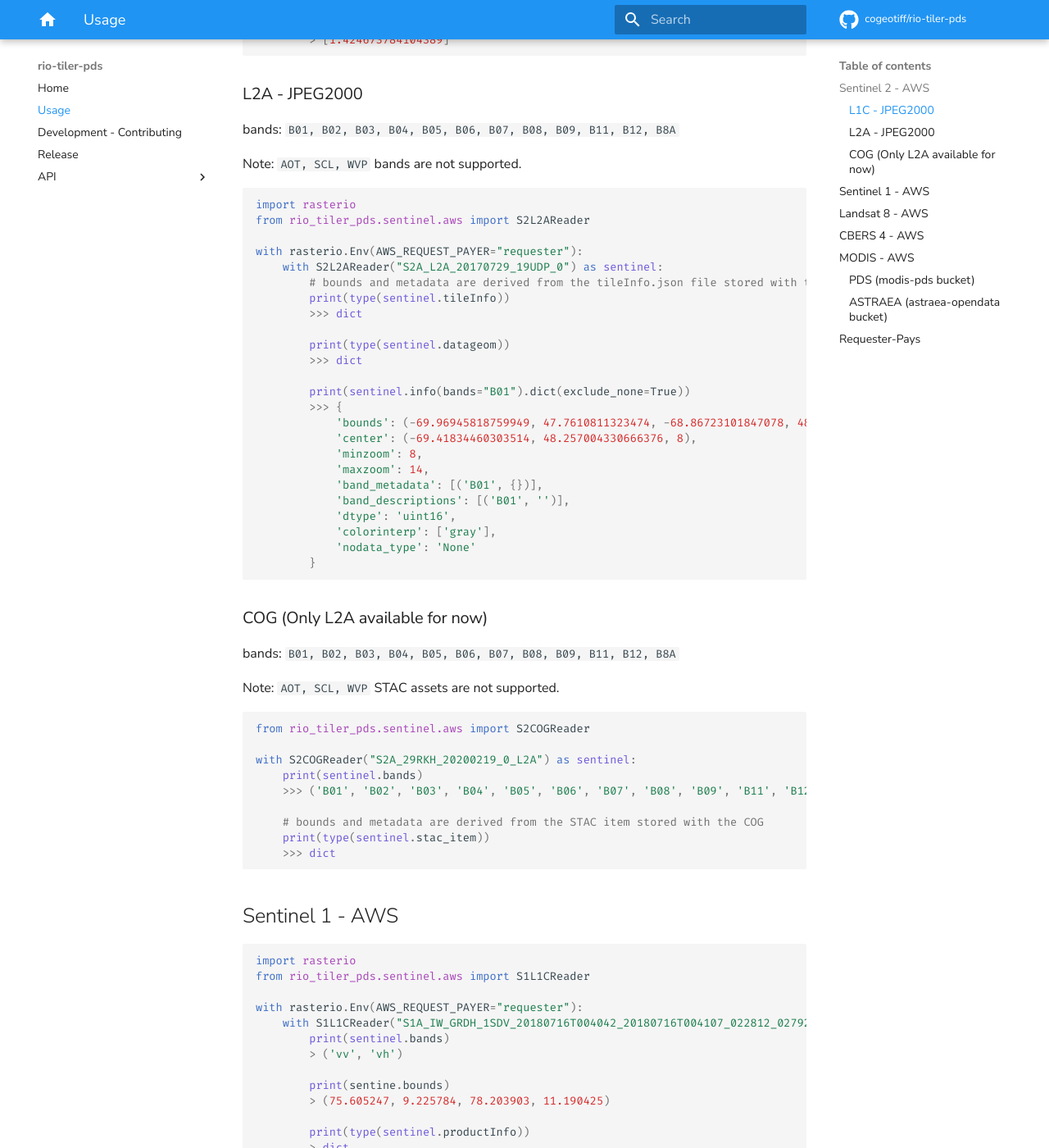
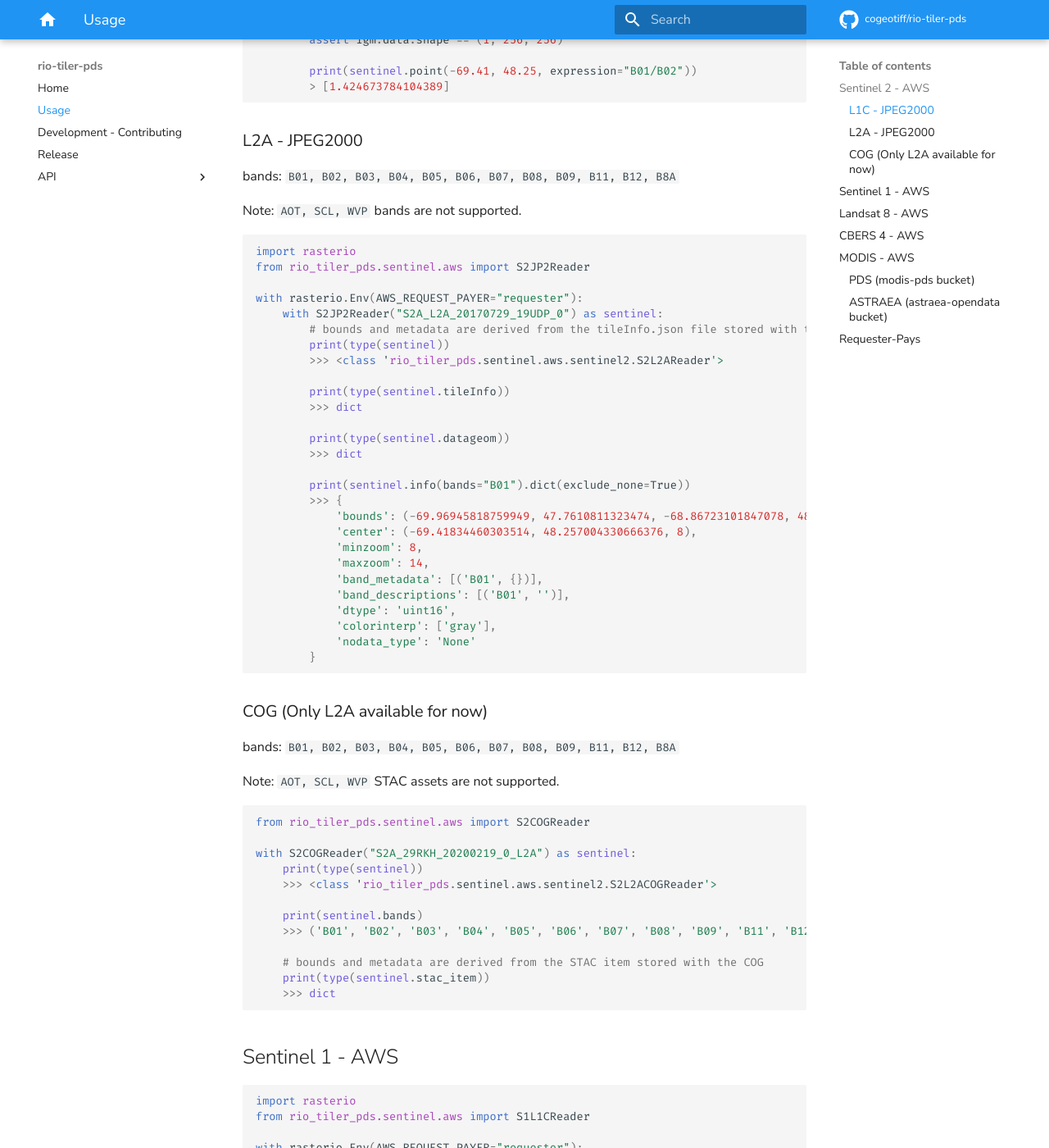
Before and after one commit to cogeotiff/rio-tiler-pds, an MkDocs documentation site: the page built from docs/usage.md, in a window 1280 px wide and 1400 px high, scrolled down 1413 px. Shown: the whole window at 82% size. Built offline with MkDocs 1.6.1 and Material for MkDocs 9.7.7, drawn with Linux system fonts in a browser that asks for light colours; comment, search, counter and statistics services are not loaded; some of the changed text lies outside the part shown.

Commit message:
update docs

````diff
--- a/docs/usage.md
+++ b/docs/usage.md
@@ -9,14 +9,17 @@ bands: `B01, B02, B03, B04, B05, B06, B07, B08, B09, B11, B12, B8A`
 
 ```python
 import rasterio
-from rio_tiler_pds.sentinel.aws import S2L1CReader
+from rio_tiler_pds.sentinel.aws import S2JP2Reader
 
 # We use __enter__ context manager for the Reader.
 # When creating the instance of `sentinel` the Reader will fetch the sentinel 2 TileInfo.json
 # to retrieve the bounds of the dataset and other metadata available at `sentinel.tileInfo`.
 with rasterio.Env(AWS_REQUEST_PAYER="requester"):
-    with S2L1CReader("S2A_L1C_20170729_19UDP_0") as sentinel:
+    with S2JP2Reader("S2A_L1C_20170729_19UDP_0") as sentinel:
         # bounds and metadata are derived from the tileInfo.json file stored with the JPEG2000
+        print(type(sentinel))
+        >>> <class 'rio_tiler_pds.sentinel.aws.sentinel2.S2L1CReader'>
+
         print(type(sentinel.tileInfo))
         >>> dict
 
@@ -78,11 +81,14 @@ Note: `AOT, SCL, WVP` bands are not supported.
 
 ```python
 import rasterio
-from rio_tiler_pds.sentinel.aws import S2L2AReader
+from rio_tiler_pds.sentinel.aws import S2JP2Reader
 
 with rasterio.Env(AWS_REQUEST_PAYER="requester"):
-    with S2L2AReader("S2A_L2A_20170729_19UDP_0") as sentinel:
+    with S2JP2Reader("S2A_L2A_20170729_19UDP_0") as sentinel:
         # bounds and metadata are derived from the tileInfo.json file stored with the JPEG2000
+        print(type(sentinel))
+        >>> <class 'rio_tiler_pds.sentinel.aws.sentinel2.S2L2AReader'>
+
         print(type(sentinel.tileInfo))
         >>> dict
 
@@ -113,6 +119,9 @@ Note: `AOT, SCL, WVP` STAC assets are not supported.
 from rio_tiler_pds.sentinel.aws import S2COGReader
 
 with S2COGReader("S2A_29RKH_20200219_0_L2A") as sentinel:
+    print(type(sentinel))
+    >>> <class 'rio_tiler_pds.sentinel.aws.sentinel2.S2L2ACOGReader'>
+
     print(sentinel.bands)
     >>> ('B01', 'B02', 'B03', 'B04', 'B05', 'B06', 'B07', 'B08', 'B09', 'B11', 'B12', 'B8A')
 
@@ -331,9 +340,9 @@ You can either set those variables in your environment or within your code using
 
 ```python
 import rasterio
-from rio_tiler_pds.sentinel.aws import S2L1CReader
+from rio_tiler_pds.sentinel.aws import S2JP2Reader
 
 with rasterio.Env(AWS_REQUEST_PAYER="requester"):
-    with S2L1CReader("S2A_L1C_20170729_19UDP_0") as s2:
+    with S2JP2Reader("S2A_L1C_20170729_19UDP_0") as s2:
         print(s2.preview(bands="B01", width=64, height=64))
 ```
--- a/requirements.txt
+++ b/requirements.txt
@@ -1,3 +1,3 @@
 
-rio-tiler>=2.0b7
+rio-tiler>=2.0.0rc1
 rio-toa
````
Also changed, not shown: README.md (+1 -2 lines).
